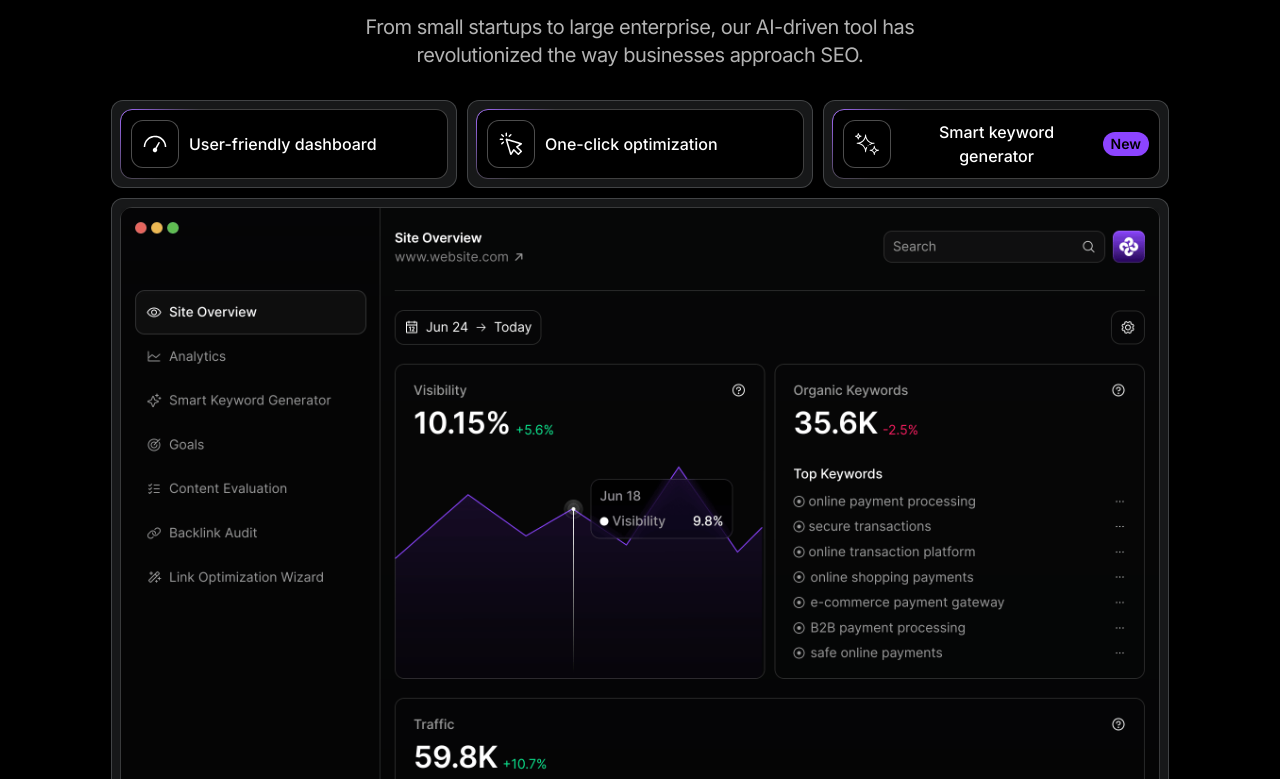
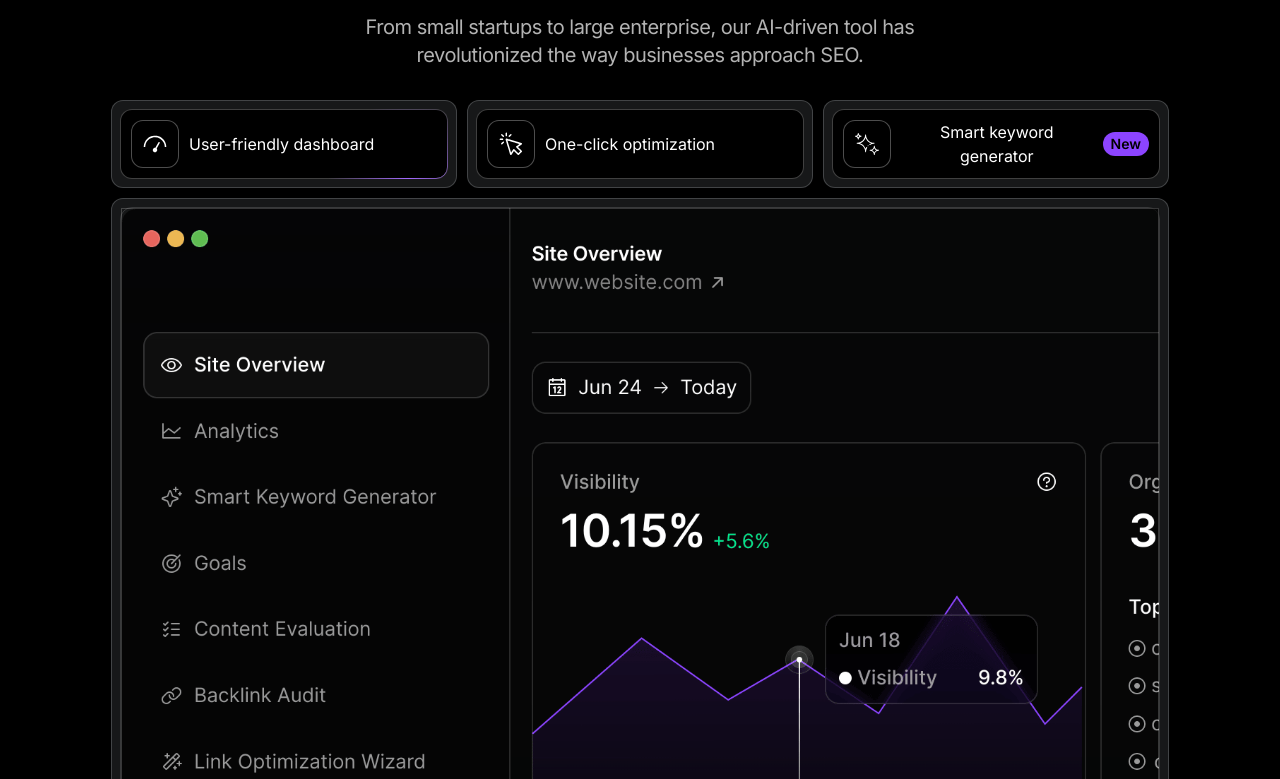
Before and after one commit to Akaikenlol/snap_write, a Next.js app: page / in a window 1280 px wide. Shown: the part 1281-2060 px from the top of the page. Built offline with nearby package versions, Linux system fonts and the light colour scheme.

Commit message:
feat: Implementing Framer Motion Animation for Products Showcase

```diff
--- a/components/sections/Features.tsx
+++ b/components/sections/Features.tsx
@@ -1,15 +1,75 @@
 "use client";
 
-import React, { useRef } from "react";
+import React, {
+	ComponentPropsWithRef,
+	useEffect,
+	useRef,
+	useState,
+} from "react";
 import { tabs } from "@/constants";
 import Image from "next/image";
-import { motion } from "framer-motion";
+import {
+	animate,
+	motion,
+	useMotionTemplate,
+	useMotionValue,
+	ValueAnimationTransition,
+} from "framer-motion";
 
-const FeatureTab = (tab: (typeof tabs)[number]) => {
+const FeatureTab = (
+	props: (typeof tabs)[number] &
+		ComponentPropsWithRef<"div"> & { selected: boolean }
+) => {
+	const tabRef = useRef<HTMLDivElement>(null);
 	const dotLottieRef = useRef(null);
+
+	const xPercentage = useMotionValue(0);
+	const yPercentage = useMotionValue(0);
+
+	const maskImage = useMotionTemplate`radial-gradient(80px 80px at ${xPercentage}% ${yPercentage}%, black, transparent)`;
+
+	useEffect(() => {
+		if (!tabRef.current || !props.selected) return;
+
+		xPercentage.set(0);
+		yPercentage.set(0);
+
+		const { height, width } = tabRef.current?.getBoundingClientRect();
+		const circumference = height * 2 + width * 2;
+
+		const times = [
+			0,
+			width / circumference,
+			(width + height) / circumference,
+			(width * 2 + height) / circumference,
+			1,
+		];
+
+		const option: ValueAnimationTransition = {
+			times,
+			duration: 4,
+			repeat: Infinity,
+			ease: "linear",
+			repeatType: "loop",
+		};
+		animate(xPercentage, [0, 100, 100, 0, 0], option);
+		animate(yPercentage, [0, 0, 100, 100, 0], option);
+	}, [props.selected]);
 	return (
-		<div className="border border-white/25 bg-black glass-container flex p-2.5 rounded-xl gap-2.5 items-center text-center lg:flex-1 relative">
-			<div className="absolute inset-0 -m-px rounded-xl border border-[#A369FF] [mask-image:radial-gradient(80px_80px_at_0%_0%,black,transparent)]" />
+		<div
+			ref={tabRef}
+			onClick={props.onClick}
+			className="border border-white/25 bg-black glass-container flex p-2.5 rounded-xl gap-2.5 items-center text-center lg:flex-1 relative"
+		>
+			{props.selected && (
+				<motion.div
+					style={{
+						maskImage,
+					}}
+					className="absolute inset-0 -m-px rounded-xl border border-[#A369FF]"
+				/>
+			)}
+
 			<motion.div
 				whileHover={{
 					scale: 1.05,
@@ -21,15 +81,15 @@ const FeatureTab = (tab: (typeof tabs)[number]) => {
 			>
 				<Image
 					ref={dotLottieRef}
-					src={tab.icon}
-					alt={tab.title}
+					src={props.icon}
+					alt={props.title}
 					width={24}
 					height={24}
 					className="cursor-pointer invert"
 				/>
 			</motion.div>
-			<div className="font-medium">{tab.title}</div>
-			{tab.isNew && (
+			<div className="font-sm">{props.title}</div>
+			{props.isNew && (
 				<div className="text-sm rounded-xl px-2 py-0.5 bg-[#8c44ff] text-black font-semibold">
 					New
 				</div>
@@ -39,6 +99,41 @@ const FeatureTab = (tab: (typeof tabs)[number]) => {
 };
 
 const Features = () => {
+	const [selectedTab, setSelectedTab] = useState(0);
+
+	const backgroundPositionX = useMotionValue(tabs[0].backgroundPositionX);
+	const backgroundPositionY = useMotionValue(tabs[0].backgroundPositionY);
+	const backgroundSizeX = useMotionValue(tabs[0].backgroundSizedX);
+
+	const backgroundPosition = useMotionTemplate`${backgroundPositionX}% ${backgroundPositionY}%`;
+	const backgroundSize = useMotionTemplate`${backgroundSizeX}% auto`;
+
+	const handleSelectTab = (index: number) => {
+		setSelectedTab(index);
+
+		const animateOptions: ValueAnimationTransition = {
+			duration: 2,
+			ease: "easeInOut",
+		};
+
+		animate(
+			backgroundSizeX,
+			[backgroundSizeX.get(), 100, tabs[index].backgroundSizedX],
+			animateOptions
+		);
+		animate(
+			backgroundPositionX,
+			[backgroundPositionX.get(), tabs[index].backgroundPositionX],
+			animateOptions
+		);
+
+		animate(
+			backgroundPositionY,
+			[backgroundPositionY.get(), tabs[index].backgroundPositionY],
+			animateOptions
+		);
+	};
+
 	return (
 		<section className="py-20 md:py-24">
 			<div className="container">
@@ -51,16 +146,30 @@ const Features = () => {
 				</p>
 				<div className="mt-10 flex flex-col lg:flex-row gap-7">
 					{tabs.map((tab, index) => (
-						<FeatureTab key={index} {...tab} />
+						<FeatureTab
+							key={index}
+							selected={selectedTab === index}
+							{...tab}
+							onClick={() => handleSelectTab(index)}
+						/>
 					))}
 				</div>
 				<div className="border border-white/15 rounded-xl mt-7 glass-container">
-					<Image
-						src={"/assets/product-image.png"}
-						alt="Product Image"
-						width={2200}
-						height={1848}
-					/>
+					<motion.div
+						style={{
+							backgroundPosition,
+							backgroundSize,
+							backgroundImage: `url("/assets/product-image.png")`,
+						}}
+						className="aspect-video bg-cover border border-white/20 rounded-lg"
+					>
+						{/* <Image
+							src={"/assets/product-image.png"}
+							alt="Product Image"
+							width={2200}
+							height={1848}
+						/> */}
+					</motion.div>
 				</div>
 			</div>
 		</section>
```
